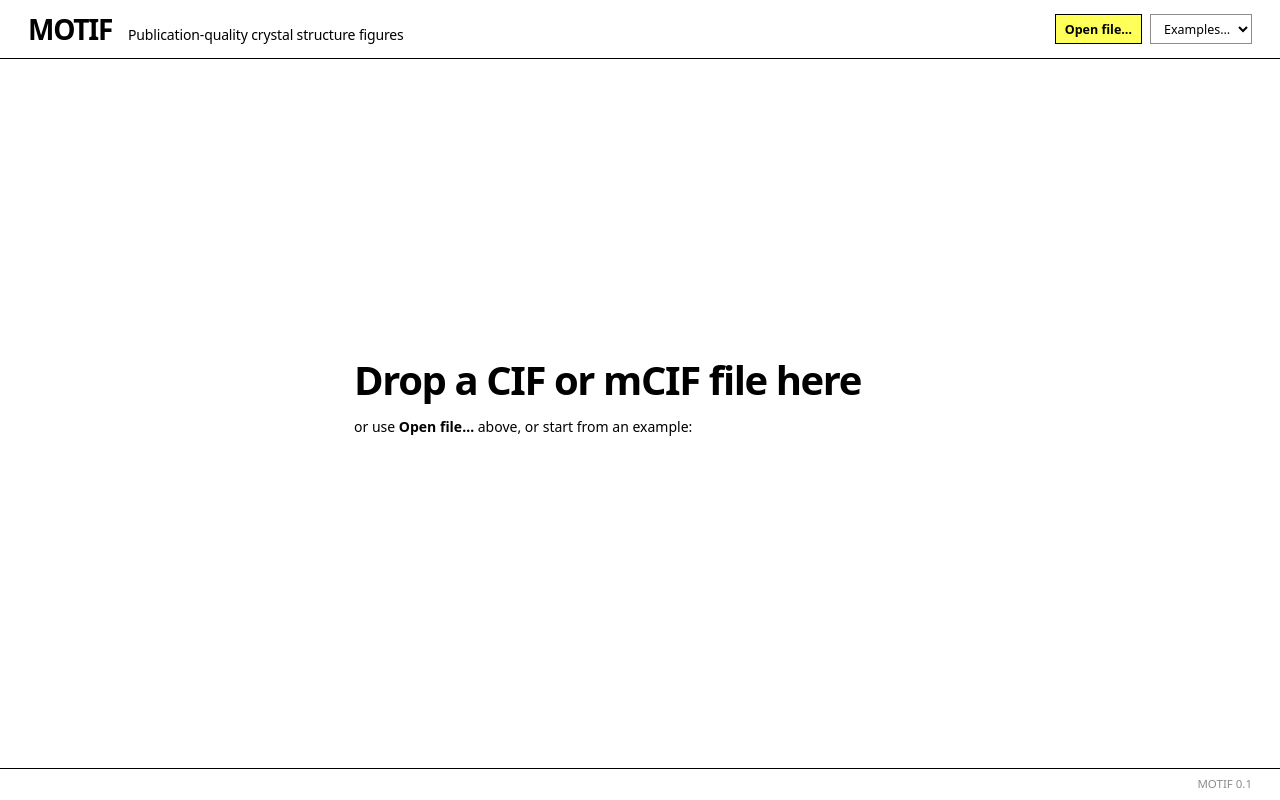
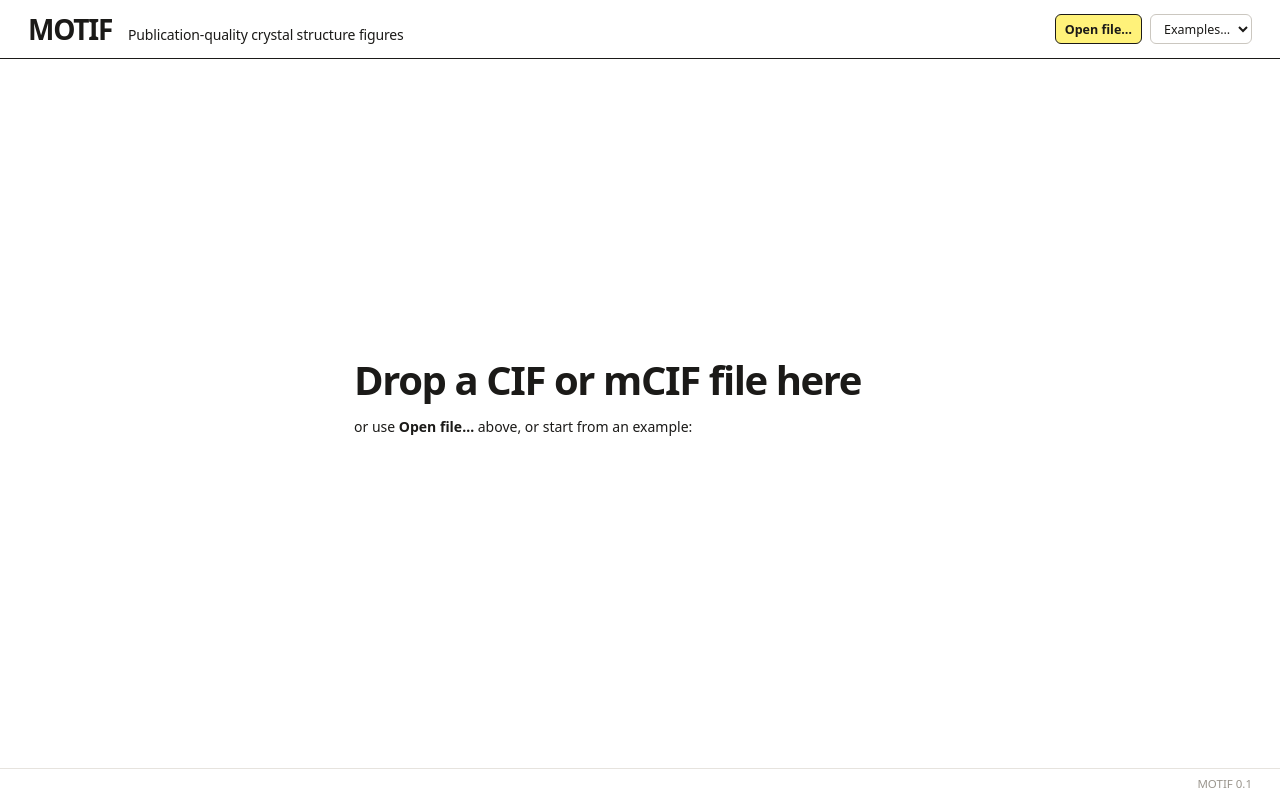
Before and after one commit to drthyang/motif, a React (Vite) app: page / in a window 1280 px wide. Built offline with nearby package versions, Linux system fonts and the light colour scheme; a web font is replaced by a local one.

Commit message:
Softer museum style: warm ink, rounded corners, hairlines inside, quiet hovers, soft yellow

```diff
--- a/src/ui/app.css
+++ b/src/ui/app.css
@@ -1,21 +1,23 @@
 /*
- * Black on white, in the manner of a museum's website: bold tight lettering, square corners, black rules
- * between the parts, outlined black buttons, one yellow for the main action. The figure is the only
- * other colour. Lettering: IBM Plex Sans, part of the build.
+ * In the manner of a museum's website, softened: bold tight lettering, one rule under the header, warm
+ * near-black ink, outlined buttons with gently rounded corners, light hairlines inside, quiet grey hovers,
+ * one soft yellow for the main action. The figure is the only other colour. Lettering: IBM Plex Sans.
  */
 :root {
   --page: #ffffff;
   --surface: #ffffff;
-  --muted: #f3f3f1;
-  --rule: #000000;
-  --line: #dddddd;
-  --control: #8c8c8c;
-  --ink: #000000;
-  --secondary: rgba(0, 0, 0, 0.66);
-  --faint: rgba(0, 0, 0, 0.46);
-  --primary: #000000;
+  --muted: #f4f3f0;
+  --rule: #1b1a18;
+  --line: #e6e3de;
+  --control: #cbc7c0;
+  --ink: #1b1a18;
+  --secondary: #5f5b55;
+  --faint: #9a958d;
+  --primary: #1b1a18;
   --primary-tint: #f3f3f1;
-  --accent: #ffff5a;
+  --accent: #fff27a;
+  --accent-deep: #f6e24a;
+  --radius: 6px;
   --note-bg: #fffbd6;
   --note-ink: #4a4000;
   --warn-bg: #fdecea;
@@ -49,7 +51,7 @@ body { margin: 0; background: var(--page); }
 .unit { color: var(--faint); font-size: var(--fz-small); }
 .check { display: inline-flex; align-items: center; gap: 6px; color: var(--ink); font-size: var(--fz-small); }
 
-.notice { margin: 12px var(--edge) 0; padding: 9px 12px; font-size: var(--fz-small); display: flex; justify-content: space-between; gap: 12px; align-items: flex-start; }
+.notice { margin: 12px var(--edge) 0; padding: 9px 12px; border-radius: var(--radius); font-size: var(--fz-small); display: flex; justify-content: space-between; gap: 12px; align-items: flex-start; }
 .notice.bad { background: var(--warn-bg); color: var(--warn-ink); }
 .notice.warn { background: var(--note-bg); color: var(--note-ink); }
 
@@ -66,16 +68,17 @@ body { margin: 0; background: var(--page); }
 .tools { display: inline-flex; align-items: center; gap: 0; flex-wrap: wrap; }
 .tools .pair { display: inline-flex; }
 .tools .pair button:last-child { color: var(--faint); }
-.tools button { border: 0; background: none; padding: 4px 7px; min-width: 26px; justify-content: center; color: var(--ink); font-weight: 600; }
-.tools button:hover:not(:disabled) { background: none; text-decoration: underline; text-underline-offset: 4px; text-decoration-thickness: 2px; }
+.tools button { border: 0; background: none; padding: 4px 8px; min-width: 26px; justify-content: center; color: var(--ink); font-weight: 600; border-radius: var(--radius); }
+.tools button:hover:not(:disabled) { background: var(--muted); color: var(--ink); }
 .tool-label { color: var(--faint); font-size: var(--fz-small); margin-right: 4px; }
 .help { order: 9; margin-left: auto; width: 24px; height: 24px; min-width: 0; padding: 0; justify-content: center; border: 1px solid var(--ink); border-radius: 50%; background: none; color: var(--ink); font-size: 12px; font-weight: 600; }
-.help:hover, .help.on { background: var(--ink); color: #fff; }
+.help:hover { background: var(--muted); color: var(--ink); }
+.help.on { background: var(--ink); color: #fff; }
 
 .figure-wrap { flex: 1; min-height: 0; position: relative; }
 .figure { position: absolute; inset: 0; cursor: grab; touch-action: none; user-select: none; outline: none;
   /* The faint checker shows where the figure is transparent; it is not part of the figure. */
-  background: repeating-conic-gradient(#fff 0% 25%, #f7f7f7 0% 50%) 0 0 / 20px 20px; box-shadow: inset 0 0 0 1px var(--line); }
+  background: repeating-conic-gradient(#fff 0% 25%, #f8f7f5 0% 50%) 0 0 / 20px 20px; box-shadow: inset 0 0 0 1px var(--line); border-radius: 8px; }
 .figure.white { background: #fff; }
 .figure:active { cursor: grabbing; }
 .figure.boxing { cursor: crosshair; }
@@ -87,12 +90,12 @@ body { margin: 0; background: var(--page); }
 [data-testid="layer-band"] { z-index: 2; }
 .zoom-bar, .preview-note, .zoom-box { z-index: 3; }
 .zoom-box { position: absolute; border: 1px solid var(--ink); background: rgba(0, 0, 0, 0.05); pointer-events: none; }
-.zoom-bar { position: absolute; right: 12px; top: 12px; display: flex; align-items: center; background: #fff; border: 1px solid var(--ink); }
-.zoom-bar button { border: 0; background: none; padding: 3px 9px; min-width: 28px; height: 28px; justify-content: center; color: var(--ink); font-weight: 600; }
-.zoom-bar button:hover:not(:disabled) { background: var(--ink); color: #fff; }
+.zoom-bar { position: absolute; right: 12px; top: 12px; display: flex; align-items: center; gap: 1px; padding: 2px; background: rgba(255, 255, 255, 0.94); border: 1px solid var(--line); border-radius: 8px; }
+.zoom-bar button { border: 0; background: none; padding: 3px 9px; min-width: 28px; height: 26px; justify-content: center; color: var(--ink); font-weight: 600; border-radius: 5px; }
+.zoom-bar button:hover:not(:disabled) { background: var(--muted); color: var(--ink); }
 .zoom-bar button.on { background: var(--ink); color: #fff; }
 .zoom-value { min-width: 46px; text-align: center; font-size: var(--fz-small); color: var(--secondary); font-variant-numeric: tabular-nums; }
-.preview-note { position: absolute; left: 12px; top: 12px; padding: 3px 8px; font-size: var(--fz-small); color: var(--secondary); background: #fff; pointer-events: none; }
+.preview-note { position: absolute; left: 12px; top: 12px; padding: 3px 8px; border-radius: 6px; font-size: var(--fz-small); color: var(--secondary); background: #fff; pointer-events: none; }
 
 .stage-foot { display: flex; flex-direction: column; gap: 3px; }
 .view-line { margin: 0; font-size: var(--fz-small); color: var(--ink); font-variant-numeric: tabular-nums; }
@@ -100,23 +103,23 @@ body { margin: 0; background: var(--page); }
 .hint { margin: 0; color: var(--faint); font-size: var(--fz-small); }
 /* The controls under the figure: one quiet line, a key then what it does. The one in use is lit. */
 .controls { list-style: none; margin: 2px 0 0; padding: 0; display: flex; flex-wrap: wrap; gap: 2px 16px; font-size: var(--fz-small); color: var(--faint); }
-.controls li { display: inline-flex; align-items: center; gap: 6px; padding: 1px 5px 1px 1px; cursor: default; transition: background-color 0.12s, color 0.12s; }
+.controls li { display: inline-flex; align-items: center; gap: 6px; padding: 1px 6px 1px 1px; border-radius: 5px; cursor: default; transition: background-color 0.12s, color 0.12s; }
 .controls li.on { background: var(--accent); color: var(--ink); }
 .controls li.on kbd { border-color: var(--ink); color: var(--ink); }
-kbd { font: inherit; font-size: 11px; line-height: 1.45; padding: 0 5px; color: var(--secondary); background: #fff; border: 1px solid var(--control); white-space: nowrap; }
+kbd { font: inherit; font-size: 11px; line-height: 1.45; padding: 0 5px; color: var(--secondary); background: #fff; border: 1px solid var(--control); border-radius: 4px; white-space: nowrap; }
 
 .empty { margin: auto; text-align: left; color: var(--ink); line-height: 1.55; padding: 48px 24px; width: min(620px, 100%); }
 .empty p { margin: 6px 0; }
 .empty-title { font-size: 40px; font-weight: 700; letter-spacing: -0.035em; line-height: 1.1; margin-bottom: 14px !important; }
 .examples { display: flex; flex-wrap: wrap; gap: 8px; justify-content: flex-start; margin: 22px 0; }
 .examples button { padding: 6px 14px; height: 36px; text-transform: none; }
-.examples button:hover { background: var(--accent); color: var(--ink); }
+.examples button:hover { background: var(--accent); }
 .faint { color: var(--faint); font-size: var(--fz-small); }
 
 /* The side column: tabs as bold words with a black bar under the open one; sections divided by thin rules. */
-.side { display: flex; flex-direction: column; min-height: 0; border-left: 1px solid var(--rule); }
-.tabs { display: flex; gap: 22px; padding: 0 22px; border-bottom: 1px solid var(--rule); flex: none; }
-.tabs button { border: 0; background: none; padding: 15px 0 12px; height: auto; color: var(--faint); font-weight: 600; font-size: var(--fz-body); letter-spacing: -0.01em; white-space: nowrap; border-bottom: 3px solid transparent; margin-bottom: -1px; }
+.side { display: flex; flex-direction: column; min-height: 0; border-left: 1px solid var(--line); }
+.tabs { display: flex; gap: 22px; padding: 0 22px; border-bottom: 1px solid var(--line); flex: none; }
+.tabs button { border: 0; border-radius: 0; background: none; padding: 15px 0 12px; height: auto; color: var(--faint); font-weight: 600; font-size: var(--fz-body); letter-spacing: -0.01em; white-space: nowrap; border-bottom: 2px solid transparent; margin-bottom: -1px; }
 .tabs button:hover:not(:disabled) { background: none; color: var(--ink); }
 .tabs button.on { color: var(--ink); border-bottom-color: var(--ink); }
 .tab-body { display: flex; flex-direction: column; min-height: 0; overflow-y: auto; padding: 0 22px 24px; }
@@ -128,8 +131,9 @@ kbd { font: inherit; font-size: 11px; line-height: 1.45; padding: 0 5px; color:
 .section[open] > summary > span:first-child::before { transform: rotate(90deg); }
 .section-body { padding: 0 0 18px; }
 .info { padding: 0; background: none; display: inline-flex; align-items: center; justify-content: center; width: 18px; height: 18px; border-radius: 50%; border: 1px solid var(--control); color: var(--secondary); font-size: 11px; font-weight: 600; cursor: help; flex: none; min-width: 0; }
-.info:hover, .info.on { color: #fff; border-color: var(--ink); background: var(--ink); }
-.explain { margin: 0 0 12px; padding: 10px 12px; background: var(--muted); font-size: var(--fz-small); line-height: 1.5; color: var(--ink); }
+.info:hover { color: var(--ink); border-color: var(--ink); background: none; }
+.info.on { color: #fff; border-color: var(--ink); background: var(--ink); }
+.explain { margin: 0 0 12px; padding: 10px 12px; background: var(--muted); border-radius: var(--radius); font-size: var(--fz-small); line-height: 1.5; color: var(--ink); }
 
 .side p { margin: 4px 0; }
 .sub { color: var(--faint); font-size: var(--fz-small); margin: 0; }
@@ -144,7 +148,7 @@ label.row { flex-wrap: nowrap; align-items: flex-start; cursor: pointer; }
 label.row input { margin-top: 3px; flex: none; }
 .axis { width: 12px; font-weight: 600; font-style: italic; color: var(--ink); }
 .symbol { width: 26px; }
-.rule { border: 0; border-left: 2px solid var(--ink); background: none; padding: 4px 0 4px 12px; margin: 10px 0; }
+.rule { border: 0; background: var(--muted); border-radius: 8px; padding: 8px 12px; margin: 10px 0; }
 .more { margin: 8px 0 2px; }
 .more > summary { cursor: pointer; color: var(--ink); font-weight: 600; font-size: var(--fz-small); list-style: none; padding: 2px 0; }
 .more > summary:hover { text-decoration: underline; text-underline-offset: 3px; }
@@ -154,12 +158,12 @@ label.row input { margin-top: 3px; flex: none; }
 .more[open] > summary { margin-bottom: 6px; }
 
 /* Controls: square, black outline, bold words. A button turns black under the pointer. */
-button, .button, select, input[type="number"], input[type="text"] { font: inherit; font-size: var(--fz-small); padding: 4px 9px; height: 30px; border: 1px solid var(--control); border-radius: 0; background: var(--surface); color: var(--ink); }
-button, .button { cursor: pointer; font-weight: 600; display: inline-flex; align-items: center; border-color: var(--ink); }
-button:hover:not(:disabled), .button:hover { background: var(--ink); color: #fff; }
+button, .button, select, input[type="number"], input[type="text"] { font: inherit; font-size: var(--fz-small); padding: 4px 9px; height: 30px; border: 1px solid var(--control); border-radius: var(--radius); background: var(--surface); color: var(--ink); }
+button, .button { cursor: pointer; font-weight: 600; display: inline-flex; align-items: center; border-color: var(--ink); transition: background-color 0.12s, border-color 0.12s; }
+button:hover:not(:disabled), .button:hover { background: var(--muted); }
 button:disabled { opacity: 0.35; cursor: default; }
 .button.primary { background: var(--accent); border-color: var(--ink); color: var(--ink); }
-.button.primary:hover { background: var(--ink); color: var(--accent); }
+.button.primary:hover { background: var(--accent-deep); }
 button.plain { border: 0; background: none; padding: 0 4px; height: auto; color: inherit; font-size: 16px; line-height: 1; }
 button.plain:hover:not(:disabled) { background: none; color: var(--ink); }
 select { max-width: 100%; padding-right: 4px; }
@@ -176,10 +180,10 @@ input[type="color"]::-webkit-color-swatch { border: 0; border-radius: 50%; }
 .deg { margin-left: -4px; color: var(--faint); }
 .slider { flex-wrap: nowrap; }
 .slider input[type="range"] { width: 120px; accent-color: var(--ink); }
-.angle-plot { width: 100%; height: auto; display: block; margin: 6px 0 2px; background: var(--surface); border: 1px solid var(--line); cursor: crosshair; touch-action: none; user-select: none; }
+.angle-plot { width: 100%; height: auto; display: block; margin: 6px 0 2px; background: var(--surface); border: 1px solid var(--line); border-radius: 8px; cursor: crosshair; touch-action: none; user-select: none; }
 .error { color: var(--warn-ink); font-size: var(--fz-small); }
 
-.foot { display: flex; justify-content: flex-end; gap: 12px; padding: 7px var(--edge) 9px; color: var(--faint); font-size: 11.5px; border-top: 1px solid var(--rule); }
+.foot { display: flex; justify-content: flex-end; gap: 12px; padding: 7px var(--edge) 9px; color: var(--faint); font-size: 11.5px; border-top: 1px solid var(--line); }
 
 /* Narrow windows: the controls go under the figure and the page scrolls. */
 @media (max-width: 860px) {
```
